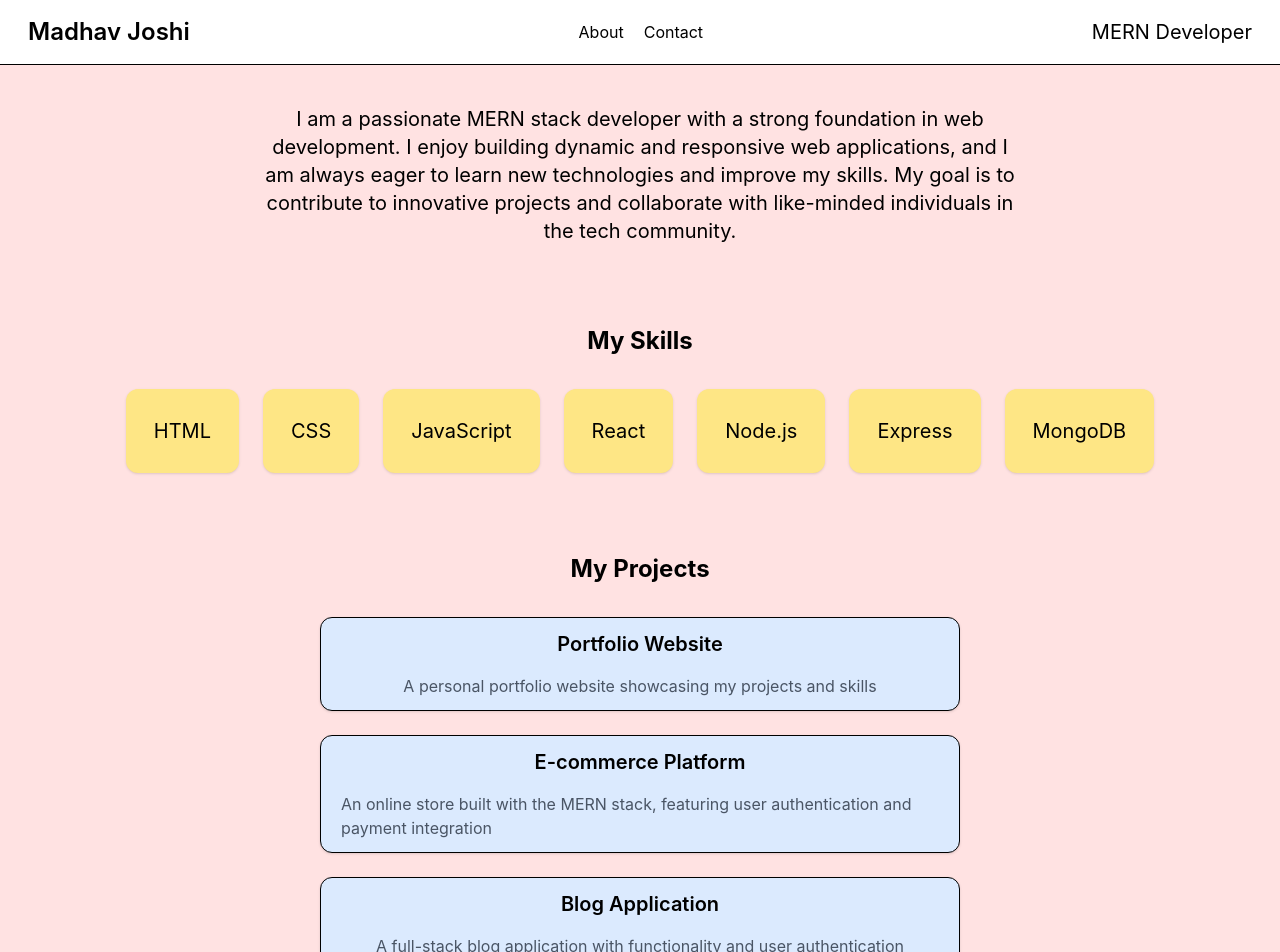
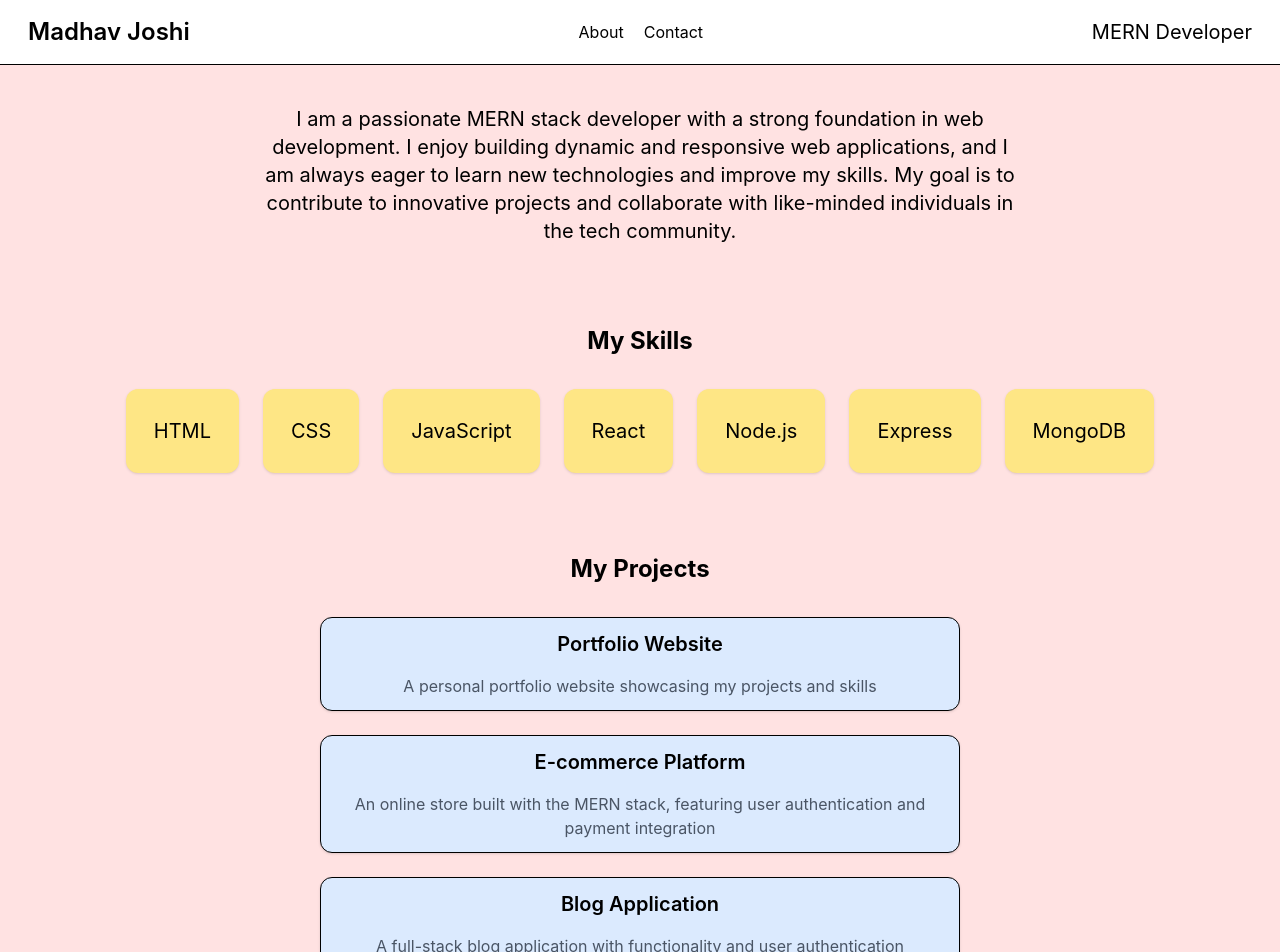
Before and after one commit to madhavexe/madhav110reactjs, a React (Vite) app: page /about in a window 1280 px wide. Shown: the top 952 px of the page. Built offline with nearby package versions, Linux system fonts and the light colour scheme.

Commit message:
9th push

```diff
--- a/src/components/ProjectCard.jsx
+++ b/src/components/ProjectCard.jsx
@@ -4,7 +4,7 @@ const ProjectCard = ({title, description }) => {
   return (
     <div className='flex flex-col items-center justify-center gap-4 border rounded-xl shadow-sm bg-blue-100 py-3 px-5 w-[50%]'>
 <h3 className='text-xl font-semibold'>{title}</h3>
-<p className='text-gray-600'>{description}</p>
+<p className='text-gray-600 text-center'>{description}</p>
     </div>
   )
 }
```
